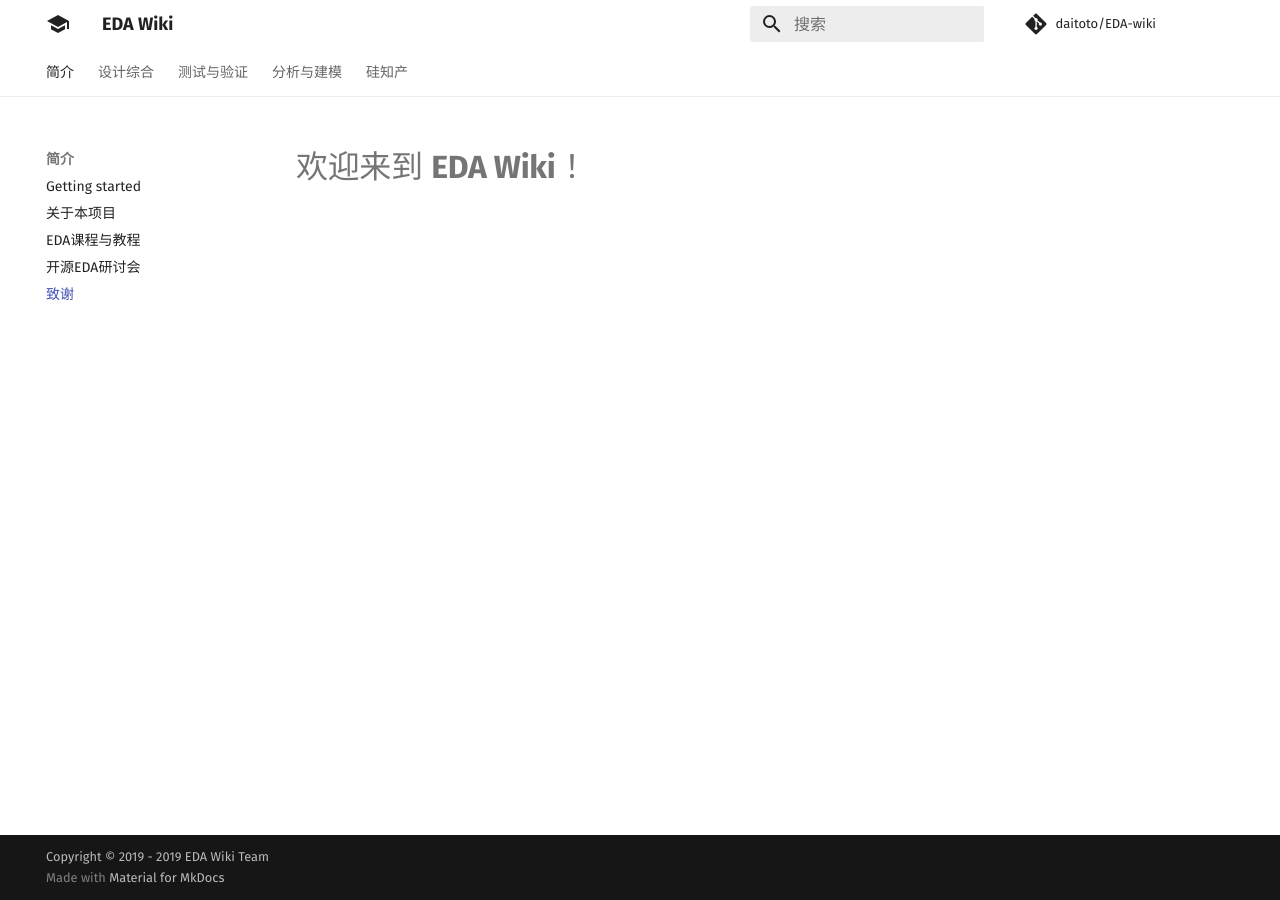
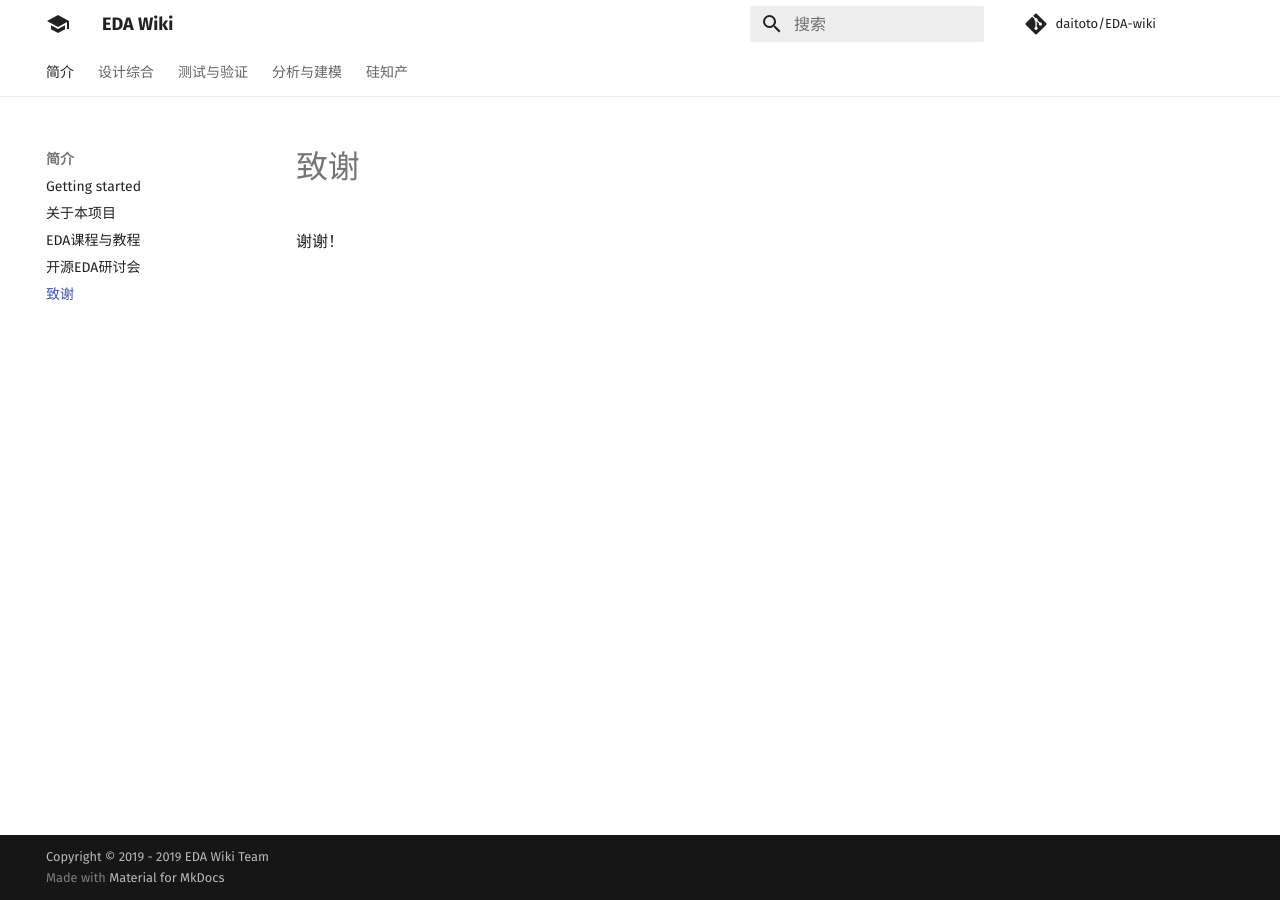
Before and after one commit to daitoto/EDA-wiki, an MkDocs documentation site: the page built from docs/intro/thanks.md, in a window 1280 px wide. Built offline with MkDocs 1.6.1 and Material for MkDocs 9.7.7, drawn with Linux system fonts in a browser that asks for light colours; comment, search, counter and statistics services are not loaded.

Commit message:
webhooks test 3

```diff
--- a/docs/intro/thanks.md
+++ b/docs/intro/thanks.md
@@ -1 +1 @@
-# 欢迎来到 **EDA Wiki** ！
+谢谢！
```
